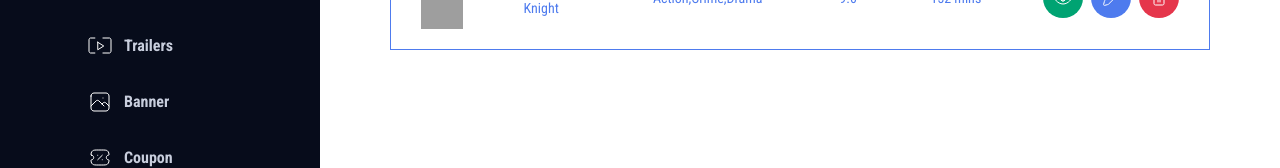
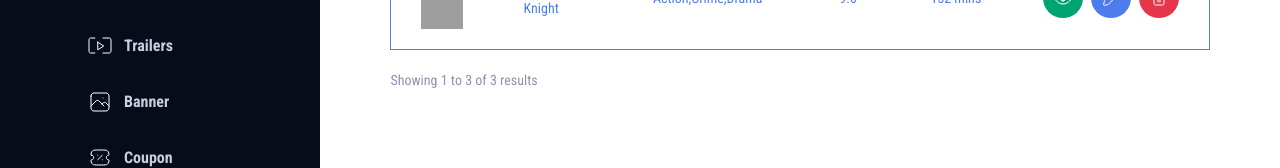
Before and after one commit to KrittidejDev/MinorCineplex, a Next.js app: page /admin/movie in a window 1280 px wide. Shown: the part 490-658 px from the top of the page. Built offline with nearby package versions, Linux system fonts and the light colour scheme; grey boxes are pictures that could not be loaded; a web font is replaced by a local one.

Commit message:
feat: add Showing results into TableCard

```diff
--- a/src/components/Cards/TableCard.tsx
+++ b/src/components/Cards/TableCard.tsx
@@ -19,9 +19,20 @@ interface TableCardProps {
   columns: TableColumn[];
   actions: TableAction[];
   data: any[];
+  total?: number;
+  pageSize?: number;
 }
 
-export default function TableCard({ columns, actions, data }: TableCardProps) {
+export default function TableCard({
+  columns,
+  actions,
+  data,
+  total,
+  pageSize,
+}: TableCardProps) {
+  const from = data.length > 0 ? 1 : 0;
+  const to = data.length;
+
   return (
     <div className="flex flex-col gap-10">
       <div>
@@ -112,6 +123,12 @@ export default function TableCard({ columns, actions, data }: TableCardProps) {
             </tbody>
           </table>
         </div>
+        <div className="mt-5">
+          <p className="text-fr-14 text-gray-g3b0">
+            Showing {from} to {to} of {total ?? to} result
+            {(total ?? to) > 1 ? "s" : ""}
+          </p>
+        </div>
       </div>
     </div>
   );
```
